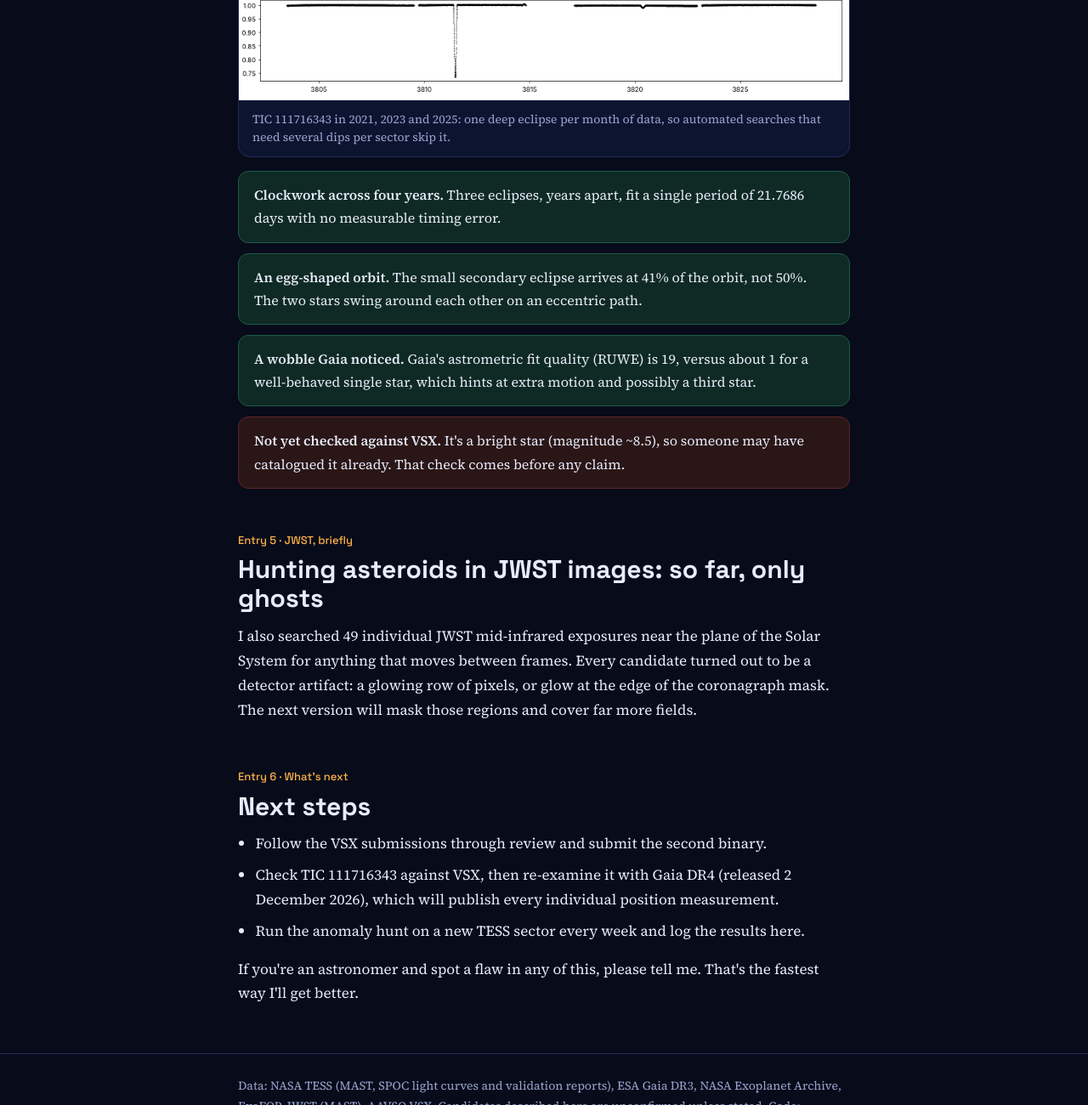
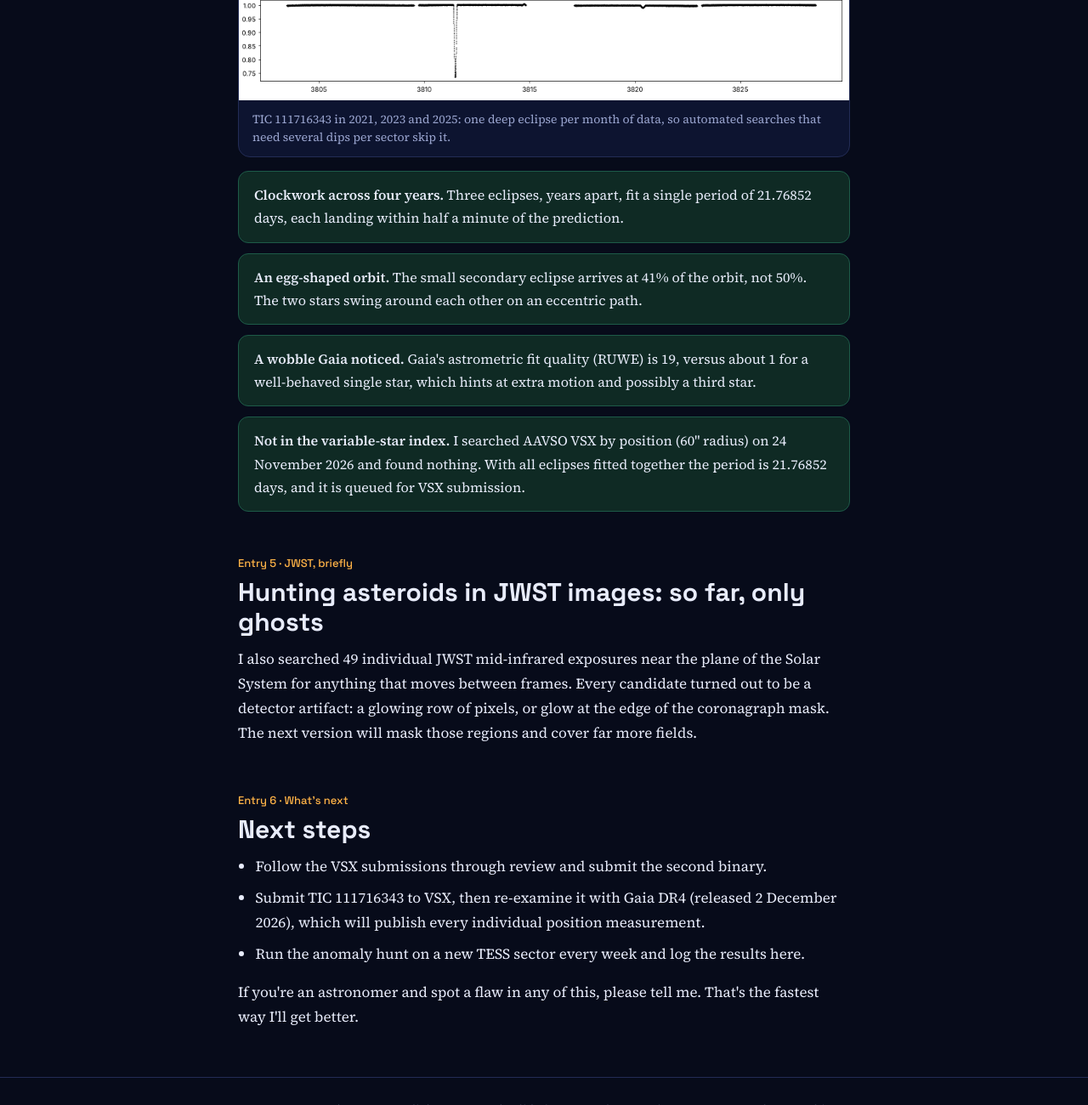
Before and after one commit to griptruvad-coder/Space-logs, a plain HTML site: page index.html in a window 1280 px wide. Shown: the part 3446-4746 px from the top of the page at 85% size. Drawn offline with Linux system fonts and the light colour scheme.

Commit message:
Mark TIC 111716343 as checked: not in VSX; refined period
Co-Authored-By: Claude Opus 5.5 <noreply@anthropic.com>
Claude-Session: https://claude.ai/code/session_01UJYZdGQLPGGZEdAXxJTj6u

```diff
--- a/index.html
+++ b/index.html
@@ -119,10 +119,10 @@ footer .wrap{max-width:720px}
    <img src="figures/tic111716343_eclipses.png" alt="Three TESS sectors of TIC 111716343, each showing a single 27 percent deep eclipse and small secondary dips" width="900" height="500">
    <figcaption>TIC 111716343 in 2021, 2023 and 2025: one deep eclipse per month of data, so automated searches that need several dips per sector skip it.</figcaption>
   </figure>
-  <div class="ok" style="margin-top:16px"><b>Clockwork across four years.</b> Three eclipses, years apart, fit a single period of 21.7686 days with no measurable timing error.</div>
+  <div class="ok" style="margin-top:16px"><b>Clockwork across four years.</b> Three eclipses, years apart, fit a single period of 21.76852 days, each landing within half a minute of the prediction.</div>
   <div class="ok"><b>An egg-shaped orbit.</b> The small secondary eclipse arrives at 41% of the orbit, not 50%. The two stars swing around each other on an eccentric path.</div>
   <div class="ok"><b>A wobble Gaia noticed.</b> Gaia's astrometric fit quality (RUWE) is 19, versus about 1 for a well-behaved single star, which hints at extra motion and possibly a third star.</div>
-  <div class="no"><b>Not yet checked against VSX.</b> It's a bright star (magnitude ~8.5), so someone may have catalogued it already. That check comes before any claim.</div>
+  <div class="ok"><b>Not in the variable-star index.</b> I searched AAVSO VSX by position (60" radius) on 24 November 2026 and found nothing. With all eclipses fitted together the period is 21.76852 days, and it is queued for VSX submission.</div>
  </section>
 
  <section>
@@ -136,7 +136,7 @@ footer .wrap{max-width:720px}
   <h2>Next steps</h2>
   <ul>
    <li>Follow the VSX submissions through review and submit the second binary.</li>
-   <li>Check TIC 111716343 against VSX, then re-examine it with Gaia DR4 (released 2 December 2026), which will publish every individual position measurement.</li>
+   <li>Submit TIC 111716343 to VSX, then re-examine it with Gaia DR4 (released 2 December 2026), which will publish every individual position measurement.</li>
    <li>Run the anomaly hunt on a new TESS sector every week and log the results here.</li>
   </ul>
   <p>If you're an astronomer and spot a flaw in any of this, please tell me. That's the fastest way I'll get better.</p>
```
Also changed, not shown: 1 other file.
